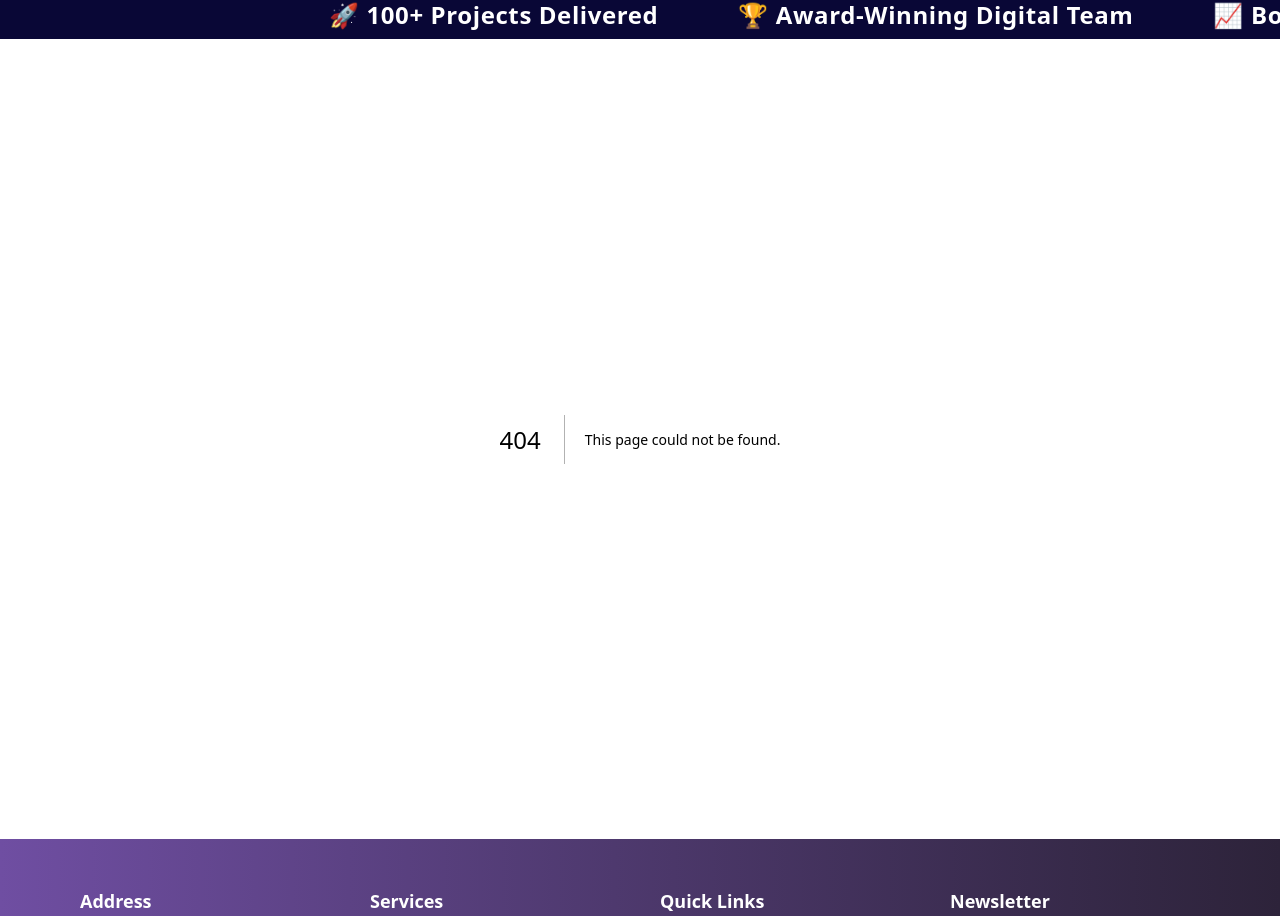
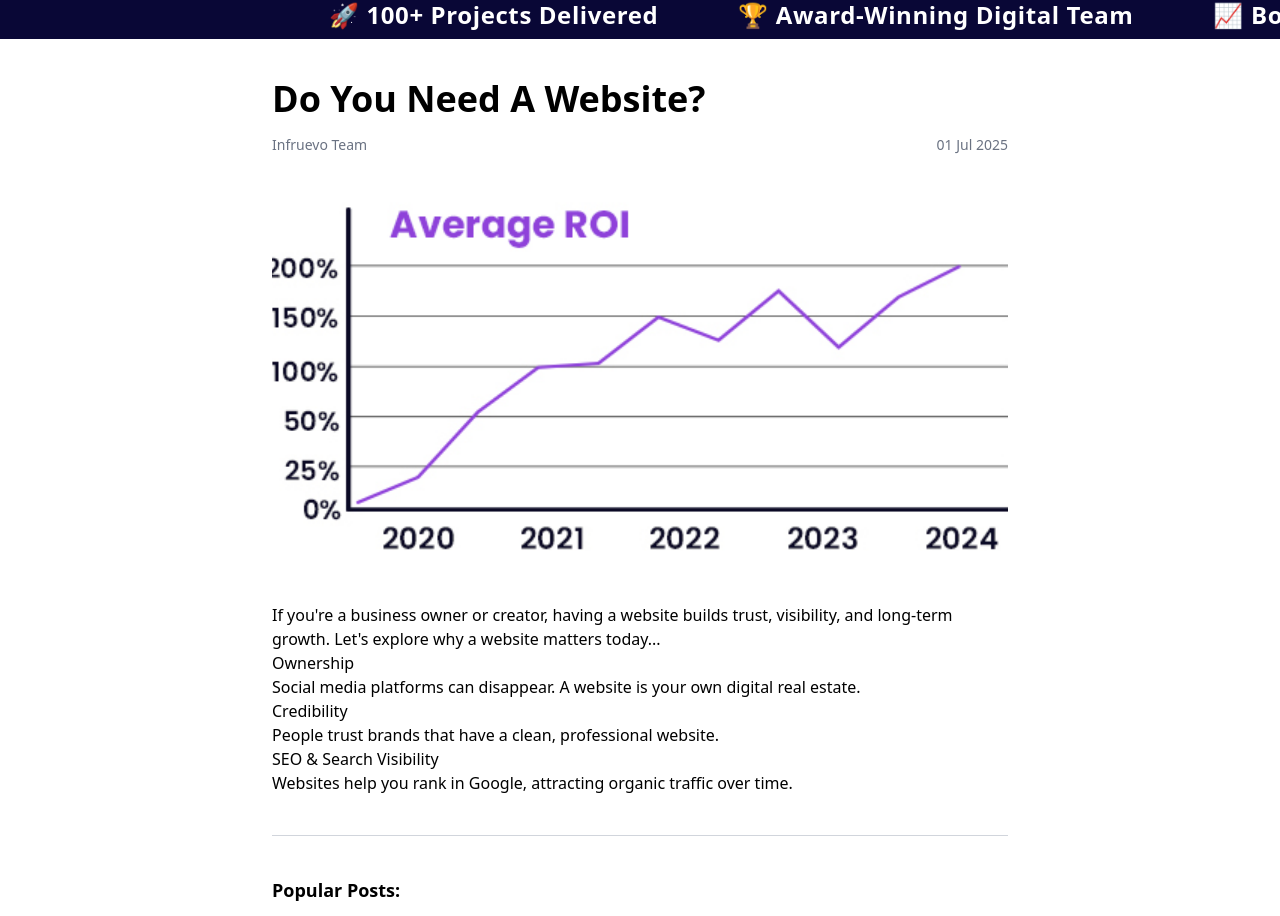
Before and after one commit to raxitzora/Deckoid, a Next.js app: page /Blog/need-a-website in a window 1280 px wide. Before the commit this address had no page. Shown: the part 810-1726 px from the top of the page. Built offline with nearby package versions, Linux system fonts and the light colour scheme.

Commit message:
add blogs

```diff
--- /dev/null
+++ b/app/Blog/[slug]/page.jsx
@@ -0,0 +1,60 @@
+import { notFound } from "next/navigation";
+import Image from "next/image";
+import Link from "next/link";
+import blogData from "../blogData";
+
+export async function generateStaticParams() {
+  return blogData.map(blog => ({ slug: blog.slug }));
+}
+
+export default async function BlogPage({ params }) {
+  // Destructure after awaiting
+  const { slug } = await params;
+
+  const blog = blogData.find(b => b.slug === slug);
+
+  if (!blog) return notFound();
+
+  return (
+    <div className="max-w-3xl mx-auto px-4 py-10">
+      <h1 className="text-4xl font-bold mb-4">{blog.title}</h1>
+
+      <div className="flex justify-between text-sm text-gray-500 mb-6">
+        <span>{blog.author || "Infruevo Team"}</span>
+        <span>{blog.date}</span>
+      </div>
+
+      <img
+        src={blog.image}
+        alt={blog.title}
+        className="w-full h-[400px] object-cover rounded-lg mb-6"
+      />
+
+      <div
+        className="prose prose-lg prose-p:text-gray-700 prose-h2:mt-6 prose-h2:text-xl prose-li:marker:text-primary"
+        dangerouslySetInnerHTML={{ __html: blog.content }}
+      />
+
+      {blog.popularPosts?.length > 0 && (
+        <>
+          <hr className="my-10 border-t border-gray-300" />
+          <div>
+            <h2 className="text-lg font-semibold mb-2">Popular Posts:</h2>
+            <ul className="list-disc pl-6 space-y-1">
+              {blog.popularPosts.map((post, idx) => (
+                <li key={idx}>
+                  <Link
+                    href={`/Blog/${post.slug}`}
+                    className="text-blue-600 hover:underline"
+                  >
+                    {post.title}
+                  </Link>
+                </li>
+              ))}
+            </ul>
+          </div>
+        </>
+      )}
+    </div>
+  );
+}
--- /dev/null
+++ b/app/Blog/blogData.js
@@ -0,0 +1,71 @@
+
+const blogData = [
+  {
+    id: 1,
+    slug: "sem-vs-seo",
+    title: "Difference Between SEM and SEO",
+    category: "General",
+    author: "Infruevo Team",
+    date: "07 Jul 2025",
+    image: "/img/roi.jpg",
+    popularPosts: [
+      { slug: "need-a-website", title: "Do You Need A Website?" }
+    ],
+    content: `
+      <p>In digital marketing, two similar-sounding words often appear: SEO (search engine optimization) and SEM (search engine marketing)...</p>
+      <h2>Search Engine Optimization</h2>
+      <p>SEO allows a website to rank higher in search results. Key components include:</p>
+      <ul>
+        <li><strong>On-page SEO:</strong> Optimizing meta tags, headings, content, and keyword usage.</li>
+        <li><strong>Off-page SEO:</strong> Building backlinks and social signals.</li>
+        <li><strong>Technical SEO:</strong> Enhancing page load speed, mobile responsiveness, etc.</li>
+      </ul>
+      <h2>Search Engine Marketing</h2>
+      <p>SEM encompasses SEO and paid ads like PPC. It’s about gaining visibility through search engines.</p>
+      <ol>
+        <li><strong>PPC:</strong> Pay-per-click advertising that shows ads in search results.</li>
+        <li><strong>Campaign Management:</strong> Adjusting campaigns for ROI.</li>
+      </ol>
+    `
+  },
+  {
+    id: 2,
+    slug: "need-a-website",
+    title: "Do You Need A Website?",
+    date: "01 Jul 2025",
+    image: "/img/roi.jpg",
+    popularPosts: [
+      { slug: "need-a-website", title: "Do You Need A Website?" }
+    ],
+    content: `
+      <p>If you're a business owner or creator, having a website builds trust, visibility, and long-term growth. Let's explore why a website matters today...</p>
+      <h2>Ownership</h2>
+      <p>Social media platforms can disappear. A website is your own digital real estate.</p>
+      <h2>Credibility</h2>
+      <p>People trust brands that have a clean, professional website.</p>
+      <h2>SEO & Search Visibility</h2>
+      <p>Websites help you rank in Google, attracting organic traffic over time.</p>
+    `
+  },
+  {
+     id: 3,
+    slug: "need-a-website",
+    title: "Do You Need A Website?",
+    date: "01 Jul 2025",
+    image: "/img/roi.jpg",
+    popularPosts: [
+      { slug: "need-a-website", title: "Do You Need A Website?" }
+    ],
+    content: `
+      <p>If you're a business owner or creator, having a website builds trust, visibility, and long-term growth. Let's explore why a website matters today...</p>
+      <h2>Ownership</h2>
+      <p>Social media platforms can disappear. A website is your own digital real estate.</p>
+      <h2>Credibility</h2>
+      <p>People trust brands that have a clean, professional website.</p>
+      <h2>SEO & Search Visibility</h2>
+      <p>Websites help you rank in Google, attracting organic traffic over time.</p>
+    `
+  }
+];
+
+export default blogData;
--- /dev/null
+++ b/app/Blog/page.jsx
@@ -0,0 +1,61 @@
+'use client';
+
+import Link from 'next/link';
+import blogData from './blogData';
+
+export default function BlogPage() {
+  return (
+    <div className="py-12 px-4 max-w-7xl mx-auto">
+      <h1 className="text-5xl font-bold text-center mb-4">Our Blogs</h1>
+      <p className="text-center text-gray-500 mb-10">
+        Brains. Bytes. Blogs. All in One Place.
+      </p>
+
+      <div className="flex justify-center mb-10">
+        <div className="flex w-full max-w-xl">
+          <input
+            type="text"
+            placeholder="Search our blogs by topic or keywords..."
+            className="w-full border border-gray-300 rounded-l-md px-4 py-2 focus:outline-none"
+          />
+          <button className="bg-black text-white px-6 py-2 rounded-r-md hover:bg-gray-800">
+            Search
+          </button>
+        </div>
+      </div>
+
+      <div className="grid md:grid-cols-3 gap-8">
+        {blogData.map((blog) => (
+          <Link
+            href={`/Blog/${blog.slug}`}
+            key={blog.id}
+            className="group"
+          >
+            <div className="bg-white rounded-xl shadow-md hover:scale-105 transition-transform cursor-pointer overflow-hidden">
+              <img
+                src={blog.image}
+                alt={blog.title}
+                className="w-full h-60 object-cover"
+              />
+              <div className="p-4">
+                <span className="inline-block bg-pink-100 text-pink-600 text-sm px-4 py-1 rounded-full mb-2">
+                  {blog.category || 'General'} - {blog.readTime || '3 minutes'}
+                </span>
+                <h2 className="text-lg font-bold mb-2">{blog.title}</h2>
+                <div
+                  className="text-sm text-gray-600 mb-2"
+                  dangerouslySetInnerHTML={{
+                    __html: blog.content.slice(0, 180) + '...',
+                  }}
+                />
+                <p className="text-xs text-gray-500">
+                  {blog.author || 'Infruevo Team'} - {blog.date}
+                </p>
+              </div>
+            </div>
+          </Link>
+        ))}
+      </div>
+    </div>
+  );
+}
```
